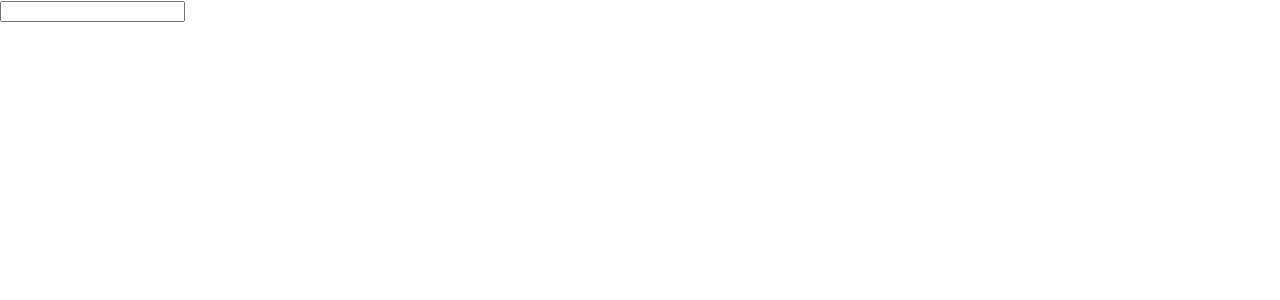
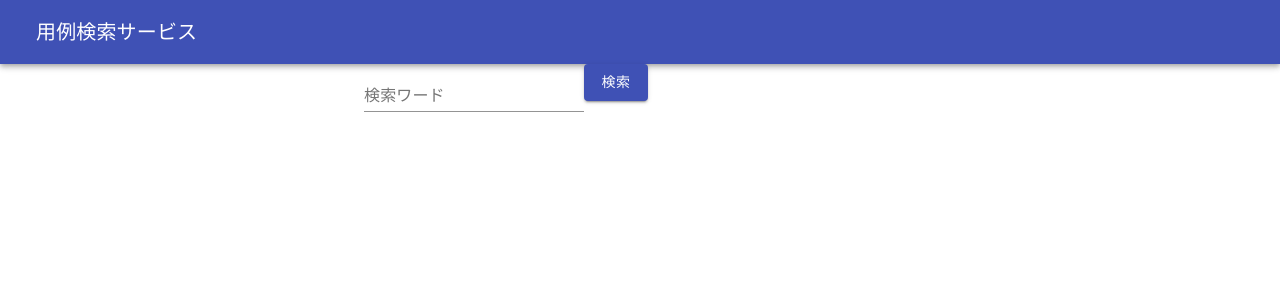
Before and after one commit to hirayu/gov-example-search, a React (Create React App) app in the folder frontend/: page / in a window 1280 px wide. Shown: the top 300 px of the page. Built offline with nearby package versions, Linux system fonts and the light colour scheme; data requests are answered from the project's data file.

Commit message:
mock implementation

```diff
--- a/frontend/src/App.js
+++ b/frontend/src/App.js
@@ -1,43 +1,7 @@
-import React, { Component } from 'react';
-import apiClient from 'application/apis/api-client';
+import GovExampleSearch from 'components/gov-example-search';
 
 const App = () => {
   return <GovExampleSearch />
 }
 
-class GovExampleSearch extends Component
-{
-  constructor(props)
-  {
-    super(props);
-    this.state = {
-      query: ""
-    }
-  }
-
-  onSearch = () => {
-    this.setState({ query: ""})
-  }
-
-  render()
-  {
-    try {
-      let searchResult = []
-      apiClient.searchMockAct(this.state.query).then((res) => {
-        res.forEach(a => {
-          searchResult.push(a);
-        })
-      });
-    } catch (e) {
-      // handle error
-    }
-    return (
-      <div>
-        <div>
-          <input type="text" />
-        </div>
-      </div>
-    );
-  }
-}
 export default App;
--- a/frontend/src/application/apis/api-client.ts
+++ b/frontend/src/application/apis/api-client.ts
@@ -2,7 +2,7 @@
 import axios from "axios"
 import { Act, ActEntity } from "../domain/act/act";
 
-const mockBaseUrl = "http://localhost:3000/act";
+const mockBaseUrl = "http://localhost:3001/act";
 const baseUrl = "";
 
 class ApiClient {
--- /dev/null
+++ b/frontend/src/components/gov-example-search.tsx
@@ -0,0 +1,90 @@
+import React from 'react';
+import apiClient from 'application/apis/api-client';
+import { AppBar, Box, Button, Container, createStyles, Grid, IconButton, makeStyles, Paper, TextField, Theme, Toolbar, Typography} from '@material-ui/core';
+import { ActEntity } from 'application/domain/act/act';
+
+type Props = {
+};
+
+const GovExampleSearch: React.FC<Props> = () => {
+    const useStyles = makeStyles((theme: Theme) =>
+        createStyles({
+            root: {
+                flexGrow: 1,
+                overflow: 'hidden',
+                padding: theme.spacing(0, 3),
+            },
+            paper: {
+                maxWidth: 400,
+                margin: `${theme.spacing(1)}px auto`,
+                padding: theme.spacing(2),
+            },
+        }),
+    );
+    const classes = useStyles();
+
+    const [query, setQuery] = React.useState("");
+    const [result, setResult] = React.useState<ActEntity[]>()
+    const handleClick = () => {
+        const searchRes:ActEntity[] = []
+        apiClient.searchMockAct(query).then((res) => {
+            res.forEach(a => {
+                searchRes.push(a);
+            });
+            setResult(searchRes);
+        });
+    }
+
+    return (
+        <>
+        <AppBar position="static">
+            <Toolbar>
+                <IconButton edge="start" color="inherit" aria-label="menu"></IconButton>
+                <Typography variant="h6" >用例検索サービス</Typography>
+            </Toolbar>
+        </AppBar>
+        <Container maxWidth="sm">
+            <Grid container>
+                <Grid item>
+                    <TextField
+                        id="outlined-search"
+                        label="検索ワード"
+                        type="search"
+                        size="medium"
+                        value={query}
+                        onChange={(e) => {
+                            setQuery(e.target.value)
+                        }}
+                    />
+                </Grid>
+                <Grid item>
+                    <Button
+                        variant="contained"
+                        color="primary"
+                        onClick={handleClick}
+                    >
+                        検索
+                    </Button>
+                </Grid>
+            </Grid>
+        </Container>
+        <Container maxWidth="sm">
+            <Box className={classes.root}>
+                {result && result.map((v) => {
+                    return (
+                        <Paper className={classes.paper}>
+                            <Grid container wrap="nowrap" spacing={2}>
+                                <Grid item xs zeroMinWidth>
+                                    <Typography noWrap>{v.actName}</Typography>
+                                </Grid>
+                            </Grid>
+                        </Paper>
+                    )
+                })}
+            </Box>
+        </Container>
+        </>
+    )
+};
+
+export default GovExampleSearch;
```
